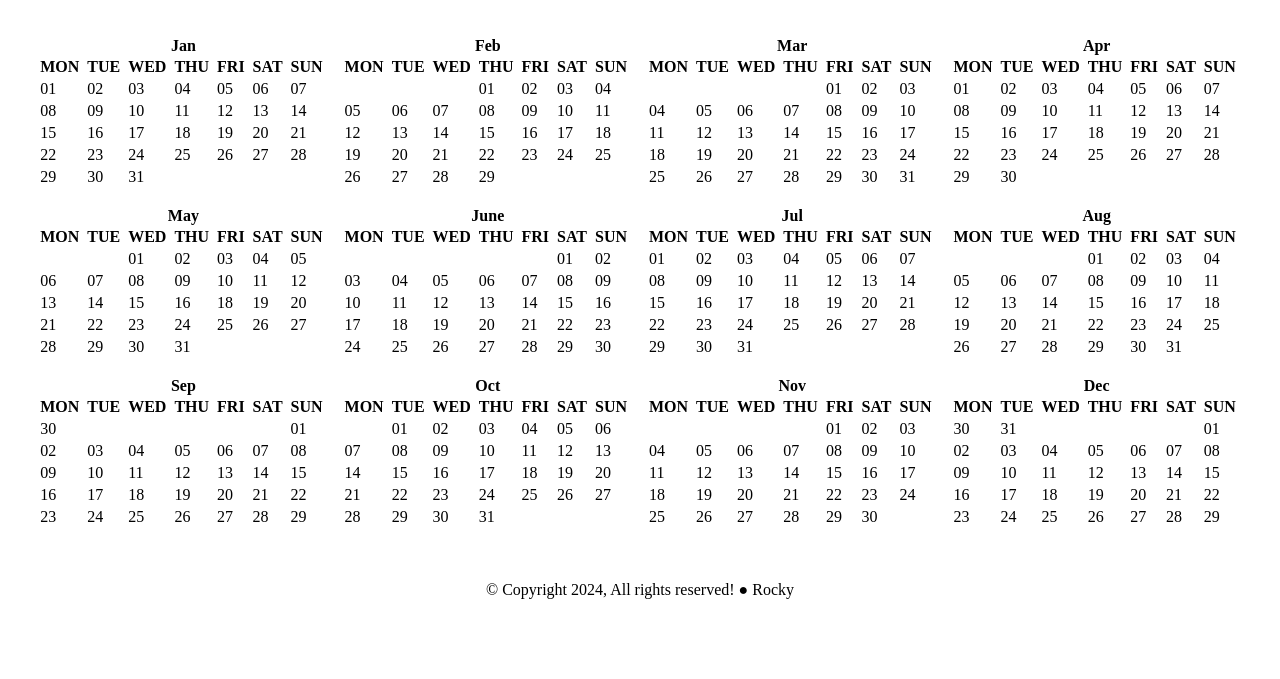
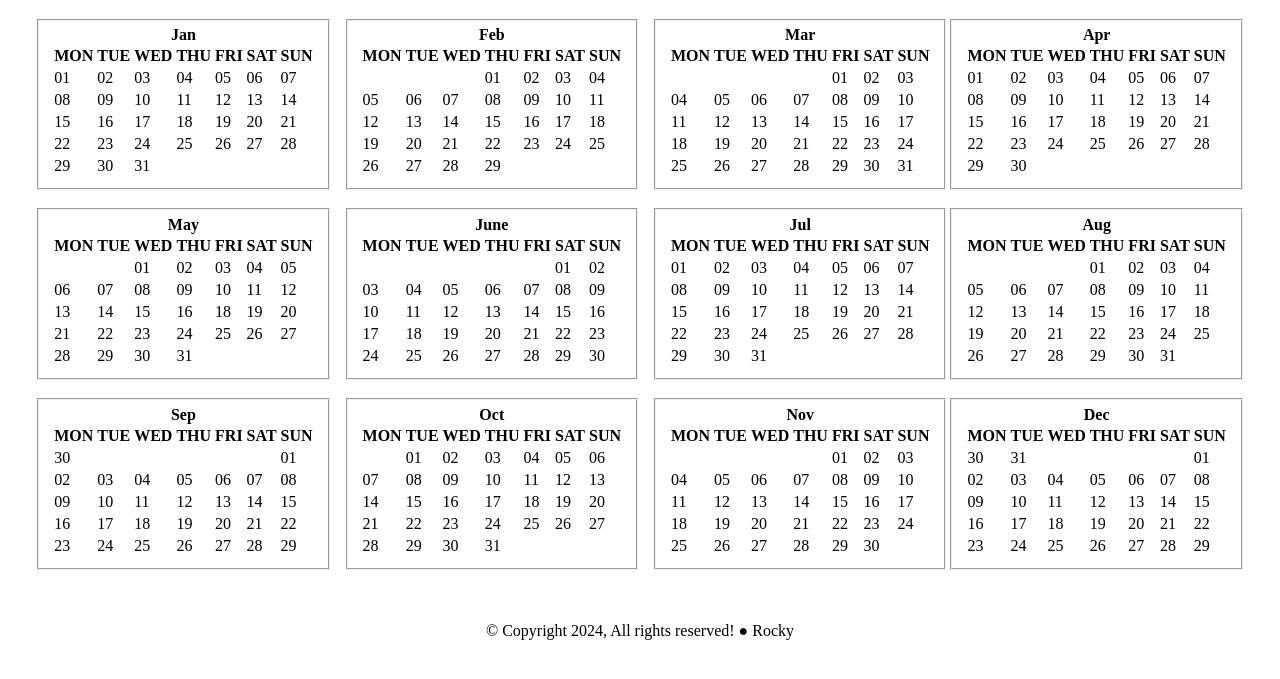
Before and after one commit to rockykumar90/html, a plain HTML site: page calender.html in a window 1280 px wide. Shown: the part 61-740 px from the top of the page. Drawn offline with Linux system fonts and the light colour scheme.

Commit message:
Update calender.html

```diff
--- a/calender.html
+++ b/calender.html
@@ -7,7 +7,7 @@
   </head>
   <body >
 
-    <center><h1>● 2024 ●</h1></center> <br>
+    <center><h1>● 2024 ●</h1></center>
 
 
     <div style="justify-content: center; display: flex;">
@@ -15,18 +15,24 @@
 
 <center>
     <div>
+
+
+      <fieldset>
 <label for="1"><strong>Jan</strong></label>
-        <table>
+
+
+
+<table>
 
             <thead>
               <tr>
-                <th>MON&nbsp;</th>
-                <th>TUE&nbsp;</th>
-                <th>WED&nbsp;</th>
-                <th>THU&nbsp;</th>
-                <th>FRI&nbsp;</th>
-                <th>SAT&nbsp;</th>
-                <th>SUN&nbsp;</th>
+                <th>MON</th>
+                <th>TUE</th>
+                <th>WED</th>
+                <th>THU</th>
+                <th>FRI</th>
+                <th>SAT</th>
+                <th>SUN</th>
               </tr>
             </thead>
             <TBody>
@@ -78,7 +84,9 @@
 
 
             </TBody>
-          </table> <br>
+          </table>  </fieldset><br>
+
+          <fieldset>
 
           <label for="1"><strong>May</strong></label>
 
@@ -86,13 +94,13 @@
 
             <thead>
               <tr>
-                <th>MON&nbsp;</th>
-                <th>TUE&nbsp;</th>
-                <th>WED&nbsp;</th>
-                <th>THU&nbsp;</th>
-                <th>FRI&nbsp;</th>
-                <th>SAT&nbsp;</th>
-                <th>SUN&nbsp;</th>
+                <th>MON</th>
+                <th>TUE</th>
+                <th>WED</th>
+                <th>THU</th>
+                <th>FRI</th>
+                <th>SAT</th>
+                <th>SUN</th>
               </tr>
             </thead>
             <TBody>
@@ -143,7 +151,9 @@
               </tr>
 
             </TBody>
-          </table> <br>
+          </table></fieldset> <br>
+
+          <fieldset>
 
           <label for="1"><strong>Sep</strong></label>
 
@@ -151,13 +161,13 @@
 
             <thead>
               <tr>
-                <th>MON&nbsp;</th>
-                <th>TUE&nbsp;</th>
-                <th>WED&nbsp;</th>
-                <th>THU&nbsp;</th>
-                <th>FRI&nbsp;</th>
-                <th>SAT&nbsp;</th>
-                <th>SUN&nbsp;</th>
+                <th>MON</th>
+                <th>TUE</th>
+                <th>WED</th>
+                <th>THU</th>
+                <th>FRI</th>
+                <th>SAT</th>
+                <th>SUN</th>
               </tr>
             </thead>
             <TBody>
@@ -209,25 +219,25 @@
 
 
             </TBody>
-          </table>
+          </table> </fieldset>
 
     </div> </center>
 
     <div style="width: 12px;"></div>
     <center>
-        <div>
+        <div> <fieldset>
     <label for="1"><strong>Feb</strong></label>
             <table>
 
                 <thead>
                   <tr>
-                    <th>MON&nbsp;</th>
-                    <th>TUE&nbsp;</th>
-                    <th>WED&nbsp;</th>
-                    <th>THU&nbsp;</th>
-                    <th>FRI&nbsp;</th>
-                    <th>SAT&nbsp;</th>
-                    <th>SUN&nbsp;</th>
+                    <th>MON</th>
+                    <th>TUE</th>
+                    <th>WED</th>
+                    <th>THU</th>
+                    <th>FRI</th>
+                    <th>SAT</th>
+                    <th>SUN</th>
                   </tr>
                 </thead>
                 <TBody>
@@ -279,7 +289,9 @@
 
 
                 </TBody>
-              </table> <br>
+              </table> </fieldset><br>
+
+              <fieldset>
 
               <label for="1"><strong>June</strong></label>
 
@@ -287,13 +299,13 @@
 
                 <thead>
                   <tr>
-                    <th>MON&nbsp;</th>
-                    <th>TUE&nbsp;</th>
-                    <th>WED&nbsp;</th>
-                    <th>THU&nbsp;</th>
-                    <th>FRI&nbsp;</th>
-                    <th>SAT&nbsp;</th>
-                    <th>SUN&nbsp;</th>
+                    <th>MON</th>
+                    <th>TUE</th>
+                    <th>WED</th>
+                    <th>THU</th>
+                    <th>FRI</th>
+                    <th>SAT</th>
+                    <th>SUN</th>
                   </tr>
                 </thead>
                 <TBody>
@@ -344,7 +356,9 @@
                   </tr>
 
                 </TBody>
-              </table> <br>
+              </table> </fieldset><br>
+
+              <fieldset>
 
               <label for="1"><strong>Oct</strong></label>
 
@@ -352,13 +366,13 @@
 
                 <thead>
                   <tr>
-                    <th>MON&nbsp;</th>
-                    <th>TUE&nbsp;</th>
-                    <th>WED&nbsp;</th>
-                    <th>THU&nbsp;</th>
-                    <th>FRI&nbsp;</th>
-                    <th>SAT&nbsp;</th>
-                    <th>SUN&nbsp;</th>
+                    <th>MON</th>
+                    <th>TUE</th>
+                    <th>WED</th>
+                    <th>THU</th>
+                    <th>FRI</th>
+                    <th>SAT</th>
+                    <th>SUN</th>
                   </tr>
                 </thead>
                 <TBody>
@@ -409,24 +423,26 @@
                   </tr>
 
                 </TBody>
-              </table>
+              </table> </fieldset>
 
         </div> </center>
 
         <div style="width: 12px;"></div><center>
             <div>
+
+              <fieldset>
         <label for="1"><strong>Mar</strong></label>
                 <table>
 
                     <thead>
                       <tr>
-                        <th>MON&nbsp;</th>
-                        <th>TUE&nbsp;</th>
-                        <th>WED&nbsp;</th>
-                        <th>THU&nbsp;</th>
-                        <th>FRI&nbsp;</th>
-                        <th>SAT&nbsp;</th>
-                        <th>SUN&nbsp;</th>
+                        <th>MON</th>
+                        <th>TUE</th>
+                        <th>WED</th>
+                        <th>THU</th>
+                        <th>FRI</th>
+                        <th>SAT</th>
+                        <th>SUN</th>
                       </tr>
                     </thead>
                     <TBody>
@@ -478,7 +494,9 @@
 
 
                     </TBody>
-                  </table> <br>
+                  </table>  </fieldset><br>
+
+                  <fieldset>
 
                   <label for="1"><strong>Jul</strong></label>
 
@@ -486,13 +504,13 @@
 
                     <thead>
                       <tr>
-                        <th>MON&nbsp;</th>
-                        <th>TUE&nbsp;</th>
-                        <th>WED&nbsp;</th>
-                        <th>THU&nbsp;</th>
-                        <th>FRI&nbsp;</th>
-                        <th>SAT&nbsp;</th>
-                        <th>SUN&nbsp;</th>
+                        <th>MON</th>
+                        <th>TUE</th>
+                        <th>WED</th>
+                        <th>THU</th>
+                        <th>FRI</th>
+                        <th>SAT</th>
+                        <th>SUN</th>
                       </tr>
                     </thead>
                     <TBody>
@@ -543,7 +561,9 @@
                       </tr>
 
                     </TBody>
-                  </table> <br>
+                  </table> </fieldset><br>
+
+                  <fieldset>
 
                   <label for="1"><strong>Nov</strong></label>
 
@@ -551,13 +571,13 @@
 
                     <thead>
                       <tr>
-                        <th>MON&nbsp;</th>
-                        <th>TUE&nbsp;</th>
-                        <th>WED&nbsp;</th>
-                        <th>THU&nbsp;</th>
-                        <th>FRI&nbsp;</th>
-                        <th>SAT&nbsp;</th>
-                        <th>SUN&nbsp;</th>
+                        <th>MON</th>
+                        <th>TUE</th>
+                        <th>WED</th>
+                        <th>THU</th>
+                        <th>FRI</th>
+                        <th>SAT</th>
+                        <th>SUN</th>
                       </tr>
                     </thead>
                     <TBody>
@@ -609,26 +629,28 @@
 
 
                     </TBody>
-                  </table>
+                  </table> </fieldset>
             </div> </center>
 
 
-            <div style="width: 12px;"></div>
+            <!-- <div style="width: 12px;"></div> -->
 
             <center>
                 <div>
+
+                  <fieldset>
             <label for="1"><strong>Apr</strong></label>
                     <table>
 
                         <thead>
                           <tr>
-                            <th>MON&nbsp;</th>
-                            <th>TUE&nbsp;</th>
-                            <th>WED&nbsp;</th>
-                            <th>THU&nbsp;</th>
-                            <th>FRI&nbsp;</th>
-                            <th>SAT&nbsp;</th>
-                            <th>SUN&nbsp;</th>
+                            <th>MON</th>
+                            <th>TUE</th>
+                            <th>WED</th>
+                            <th>THU</th>
+                            <th>FRI</th>
+                            <th>SAT</th>
+                            <th>SUN</th>
                           </tr>
                         </thead>
                         <TBody>
@@ -680,7 +702,9 @@
 
 
                         </TBody>
-                      </table> <br>
+                      </table> </fieldset> <br>
+
+                      <fieldset>
 
                       <label for="1"><strong>Aug</strong></label>
 
@@ -688,13 +712,13 @@
 
                         <thead>
                           <tr>
-                            <th>MON&nbsp;</th>
-                            <th>TUE&nbsp;</th>
-                            <th>WED&nbsp;</th>
-                            <th>THU&nbsp;</th>
-                            <th>FRI&nbsp;</th>
-                            <th>SAT&nbsp;</th>
-                            <th>SUN&nbsp;</th>
+                            <th>MON</th>
+                            <th>TUE</th>
+                            <th>WED</th>
+                            <th>THU</th>
+                            <th>FRI</th>
+                            <th>SAT</th>
+                            <th>SUN</th>
                           </tr>
                         </thead>
                         <TBody>
@@ -746,7 +770,9 @@
 
 
                         </TBody>
-                      </table> <br>
+                      </table> </fieldset><br>
+
+                      <fieldset>
 
                       <label for="1"><strong>Dec</strong></label>
 
@@ -754,13 +780,13 @@
 
                         <thead>
                           <tr>
-                            <th>MON&nbsp;</th>
-                            <th>TUE&nbsp;</th>
-                            <th>WED&nbsp;</th>
-                            <th>THU&nbsp;</th>
-                            <th>FRI&nbsp;</th>
-                            <th>SAT&nbsp;</th>
-                            <th>SUN&nbsp;</th>
+                            <th>MON</th>
+                            <th>TUE</th>
+                            <th>WED</th>
+                            <th>THU</th>
+                            <th>FRI</th>
+                            <th>SAT</th>
+                            <th>SUN</th>
                           </tr>
                         </thead>
                         <TBody>
@@ -812,7 +838,7 @@
 
 
                         </TBody>
-                      </table>
+                      </table> </fieldset>
 
                 </div> </center>
 
```
